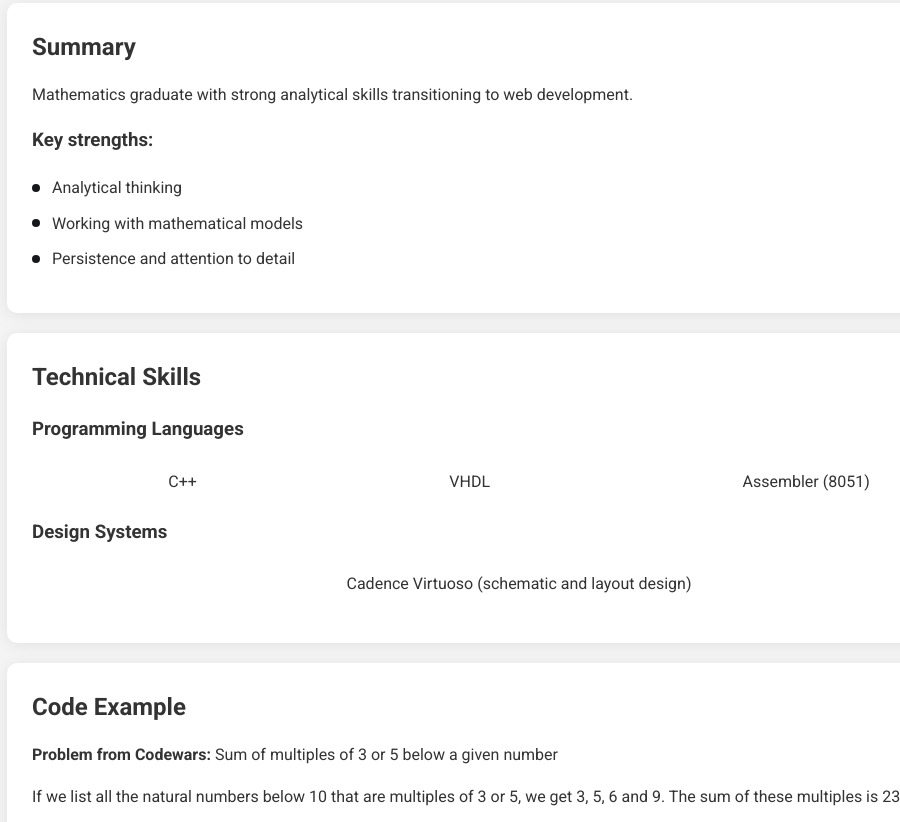
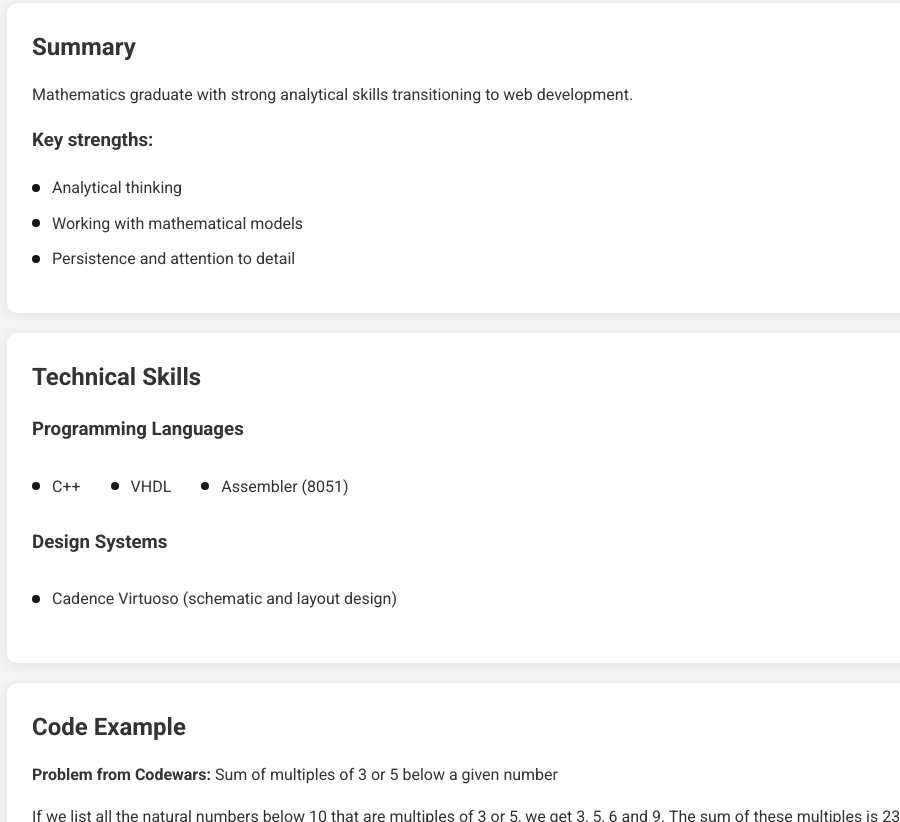
Before and after one commit to ad003n/rsschool-cv, a plain HTML site: page index.html in a window 1280 px wide. Shown: the part 715-1537 px from the top of the page, without its empty margins (131-1031 px from the left). Drawn offline with Linux system fonts and the light colour scheme.

Commit message:
feat: add  markers to skills section

```diff
--- a/index.html
+++ b/index.html
@@ -45,10 +45,9 @@
                 <h2 class="section-title">Contacts</h2>
                 <ul class="contacts-list">
                     <li class="contacts-item">
-                        <span class="contact-label"><img src="https://logo.svgcdn.com/s/gmail-dark.png" alt="Email" class="contact-icon">
-                           Email:</span>
-                        <a href="mailto:v.ad003.m@gmail.com" class="contact-link"> v.ad003.m@gmail.com</a>
-                    </li>
+                        <span class="contact-label">
+                             <img src="https://logo.svgcdn.com/s/gmail-dark.png" alt="Email" class="contact-icon"> Email:</span>
+                        <span>v.ad003.m@gmail.com</span></li>
                     <li class="contacts-item">
                         <span class="contact-label"><img src="https://logo.svgcdn.com/l/github-icon.png" alt="GitHub" class="contact-icon">
                             GitHub:</span>
--- a/style.css
+++ b/style.css
@@ -134,8 +134,28 @@ margin: 5px 0;
     border-radius: 50%;
     background-color: #16171a;
 }
+.skills-item {
+    position: relative;
+    padding-left: 20px;
+    margin: 10px 0;
+    text-align: left;
+}
+.skills-item::before {
+    content: "";
+    position: absolute;
+    left: 0;
+    top: 50%;
+    transform: translateY(-50%);
+    width: 8px;
+    height: 8px;
+    border-radius: 50%;
+    background-color: #16171a;
+}
 
 
+.skills-item {
+    display: list-item;
+}
 .contact-label {
 font-weight: bold;
 }
@@ -236,14 +256,35 @@ padding-left: 20px;
 }
 
 
+@media (min-width: 769px) {
+    .skills-list {
+        display: flex;
+        flex-wrap: nowrap;
+        justify-content: flex-start;
+        gap: 30px;
+        overflow-x: auto;
+        padding-bottom: 10px;
+    }
 
-.skills-list {
-display: flex;
-justify-content: space-around;
+    .skills-item {
+        flex: 0 0 auto;
+        margin-bottom: 0;
+        white-space: nowrap;
+    }
 }
 
-.skills-item {
-text-align: center;
+@media (max-width: 768px) {
+    .skills-list {
+        display: block;
+        padding-left: 25px;
+    }
+
+    .skills-item {
+        width: 100%;
+        text-align: left;
+        padding-left: 25px;
+        margin: 15px 0;
+    }
 }
 
 .github-link {
```
